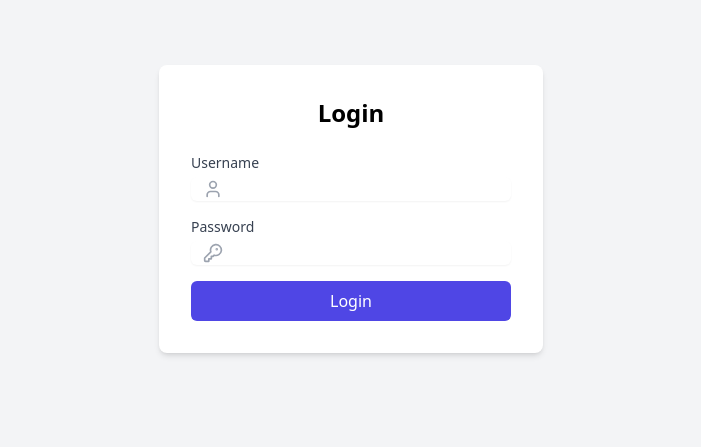
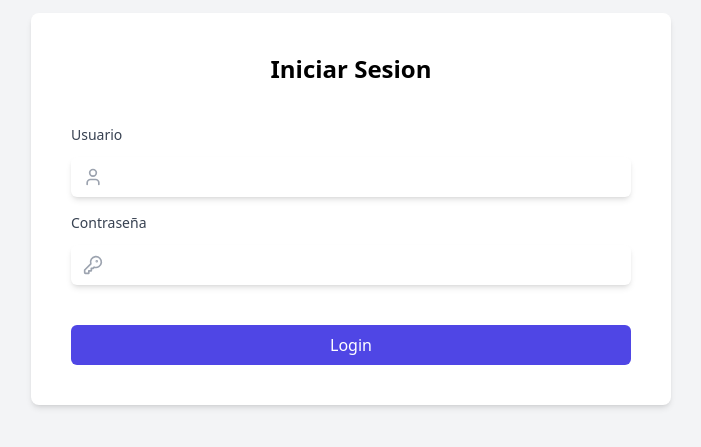
Before and after one commit to LuisJulio29/LoteriaProject-Frontend, a React (Vite) app: page / in a window 1280 px wide. Shown: the part 191-638 px from the top of the page, without its empty margins (289-990 px from the left). Built offline with nearby package versions, Linux system fonts and the light colour scheme.

Commit message:
visual changes

```diff
--- a/src/components/LoginForm.tsx
+++ b/src/components/LoginForm.tsx
@@ -34,12 +34,12 @@ export default function LoginForm() {
 
   return (
     <div className="min-h-screen bg-gray-100 flex items-center justify-center">
-      <div className="bg-white p-8 rounded-lg shadow-md w-96">
-        <h2 className="text-2xl font-bold text-center mb-6">Login</h2>
+      <div className="bg-white p-10 rounded-lg shadow-md w-1/2 h-1/2">
+        <h2 className="text-2xl font-bold text-center mb-10">Iniciar Sesion</h2>
         <form onSubmit={handleSubmit} className="space-y-4">
           <div>
-            <label className="block text-sm font-medium text-gray-700">Username</label>
-            <div className="mt-1 relative">
+            <label className="block text-sm font-medium text-gray-700">Usuario</label>
+            <div className="mt-3 relative">
               <div className="absolute inset-y-0 left-0 pl-3 flex items-center pointer-events-none">
                 <User className="h-5 w-5 text-gray-400" />
               </div>
@@ -47,15 +47,15 @@ export default function LoginForm() {
                 type="text"
                 value={userName}
                 onChange={(e) => setUserName(e.target.value)}
-                className="pl-10 block w-full rounded-md border-gray-300 shadow-sm focus:ring-indigo-500 focus:border-indigo-500"
+                className="pl-10 py-2 block w-full rounded-md border-gray-300 shadow-md focus:ring-indigo-500 focus:border-indigo-500"
                 required
                 disabled={isLoading}
               />
             </div>
           </div>
           <div>
-            <label className="block text-sm font-medium text-gray-700">Password</label>
-            <div className="mt-1 relative">
+            <label className="block text-sm font-medium text-gray-700">Contraseña</label>
+            <div className="mt-3 relative mb-10">
               <div className="absolute inset-y-0 left-0 pl-3 flex items-center pointer-events-none">
                 <KeyRound className="h-5 w-5 text-gray-400" />
               </div>
@@ -63,7 +63,7 @@ export default function LoginForm() {
                 type="password"
                 value={password}
                 onChange={(e) => setPassword(e.target.value)}
-                className="pl-10 block w-full rounded-md border-gray-300 shadow-sm focus:ring-indigo-500 focus:border-indigo-500"
+                className="pl-10 py-2 block w-full rounded-md border-gray-300 shadow-md focus:ring-indigo-500 focus:border-indigo-500"
                 required
                 disabled={isLoading}
               />
@@ -77,7 +77,7 @@ export default function LoginForm() {
             {isLoading ? (
               <>
                 <Spinner className="h-5 w-5 mr-2" />
-                Logging in...
+                Logeando...
               </>
             ) : (
               'Login'
```
